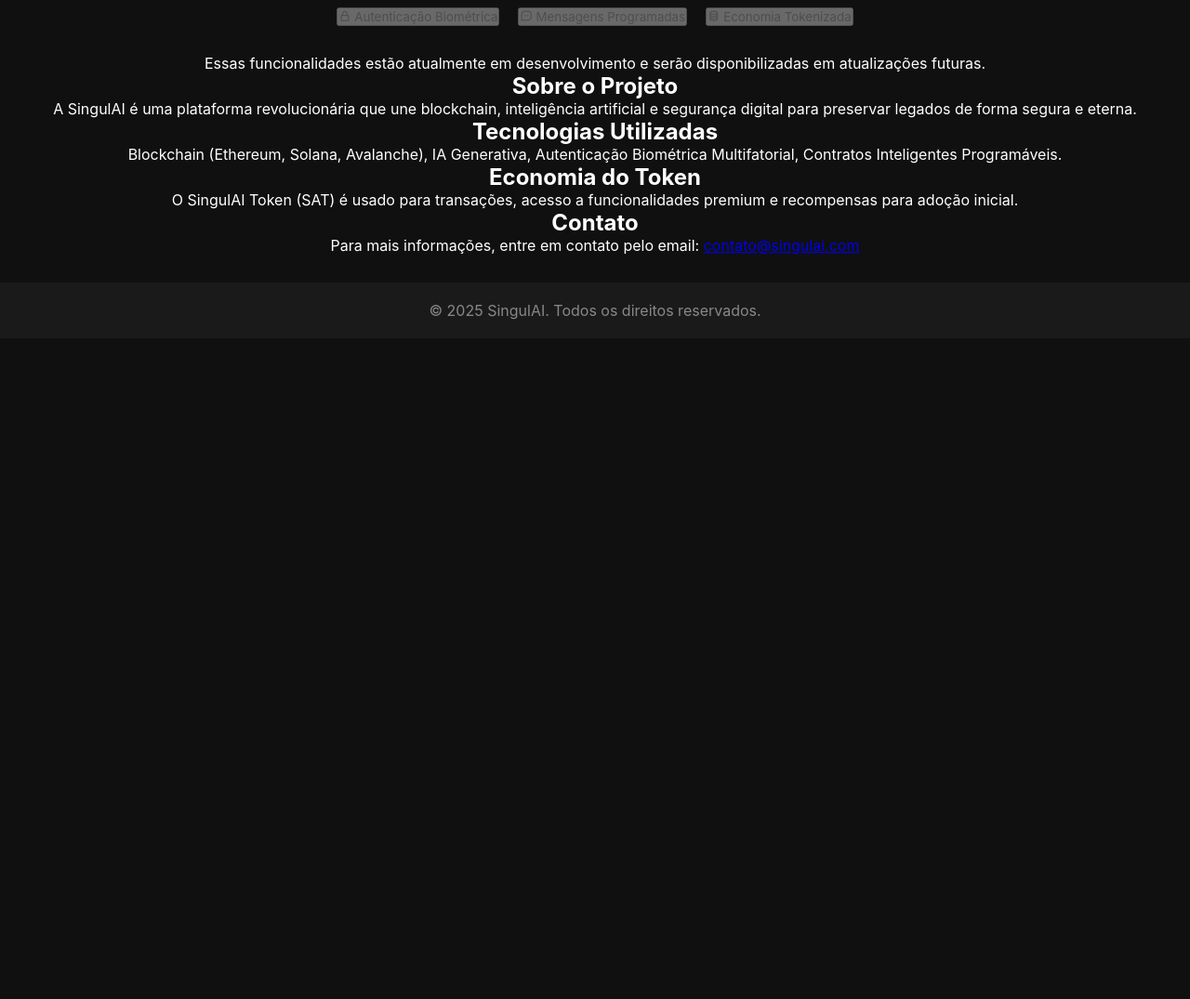
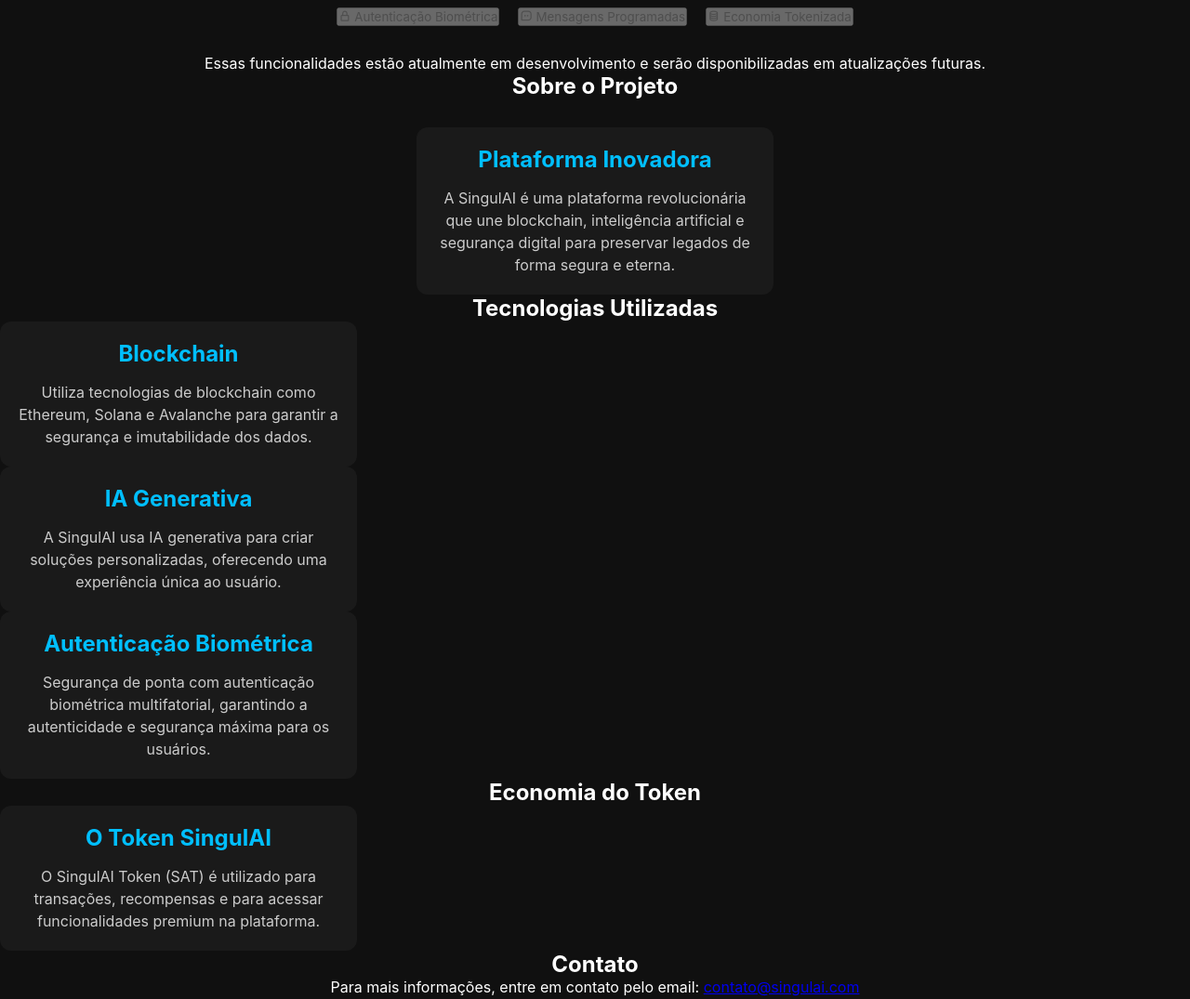
Before and after one commit to frodrigoalves/front2, a plain HTML site: page index.html in a window 1280 px wide. Shown: the part 992-2067 px from the top of the page at 93% size. Before the commit the page ends 1356 px from the top, so only its background shows below. Drawn offline with nearby package versions, Linux system fonts and the light colour scheme.

```diff
--- a/index.html
+++ b/index.html
@@ -78,19 +78,42 @@
    <!-- SOBRE -->
 <section id="sobre" class="content-section">
     <h2>Sobre o Projeto</h2>
+    <div class="sobre-cards">
+        <div class="card">
+            <h3>Plataforma Inovadora</h3>
             <p>A SingulAI é uma plataforma revolucionária que une blockchain, inteligência artificial e segurança digital para preservar legados de forma segura e eterna.</p>
+        </div>
+    </div>
 </section>
 
 <!-- TECNOLOGIAS -->
 <section id="tecnologias" class="content-section">
     <h2>Tecnologias Utilizadas</h2>
-        <p>Blockchain (Ethereum, Solana, Avalanche), IA Generativa, Autenticação Biométrica Multifatorial, Contratos Inteligentes Programáveis.</p>
+    <div class="tecnologias-cards">
+        <div class="card">
+            <h3>Blockchain</h3>
+            <p>Utiliza tecnologias de blockchain como Ethereum, Solana e Avalanche para garantir a segurança e imutabilidade dos dados.</p>
+        </div>
+        <div class="card">
+            <h3>IA Generativa</h3>
+            <p>A SingulAI usa IA generativa para criar soluções personalizadas, oferecendo uma experiência única ao usuário.</p>
+        </div>
+        <div class="card">
+            <h3>Autenticação Biométrica</h3>
+            <p>Segurança de ponta com autenticação biométrica multifatorial, garantindo a autenticidade e segurança máxima para os usuários.</p>
+        </div>
+    </div>
 </section>
 
 <!-- TOKENOMICS -->
 <section id="tokenomics" class="content-section">
     <h2>Economia do Token</h2>
-        <p>O SingulAI Token (SAT) é usado para transações, acesso a funcionalidades premium e recompensas para adoção inicial.</p>
+    <div class="tokenomics-cards">
+        <div class="card">
+            <h3>O Token SingulAI</h3>
+            <p>O SingulAI Token (SAT) é utilizado para transações, recompensas e para acessar funcionalidades premium na plataforma.</p>
+        </div>
+    </div>
 </section>
 
 <!-- CONTATO -->
@@ -106,5 +129,6 @@
 
 <!-- SCRIPTS -->
 <script src="script.js"></script>
+
 </body>
 </html>
--- a/style.css
+++ b/style.css
@@ -196,6 +196,56 @@
     flex-wrap: wrap;
 }
 
+/* SEÇÃO SOBRE O PROJETO COM CARDS */
+.sobre-cards {
+    display: flex;
+    justify-content: center;
+    gap: 30px;
+    margin-top: 30px;
+    flex-wrap: wrap;
+}
+
+.card {
+    background-color: #1a1a1a;
+    color: white;
+    padding: 20px;
+    border-radius: 12px;
+    width: 30%;
+    min-width: 280px;
+    text-align: center;
+    transition: transform 0.3s ease, box-shadow 0.3s ease;
+}
+
+.card:hover {
+    transform: scale(1.05);
+    box-shadow: 0 4px 12px rgba(0, 0, 0, 0.3);
+}
+
+.card h3 {
+    font-size: 1.5rem;
+    margin-bottom: 15px;
+    color: #00bfff;
+}
+
+.card p {
+    font-size: 1rem;
+    color: #ccc;
+    line-height: 1.5;
+}
+
+/* RESPONSIVO */
+@media (max-width: 1024px) {
+    .card {
+        width: 45%;
+    }
+}
+
+@media (max-width: 768px) {
+    .card {
+        width: 100%;
+    }
+}
+
 /* FOOTER */
 footer {
     background-color: #1a1a1a;
```
Lines whose indentation alone changed are shown as unchanged.
